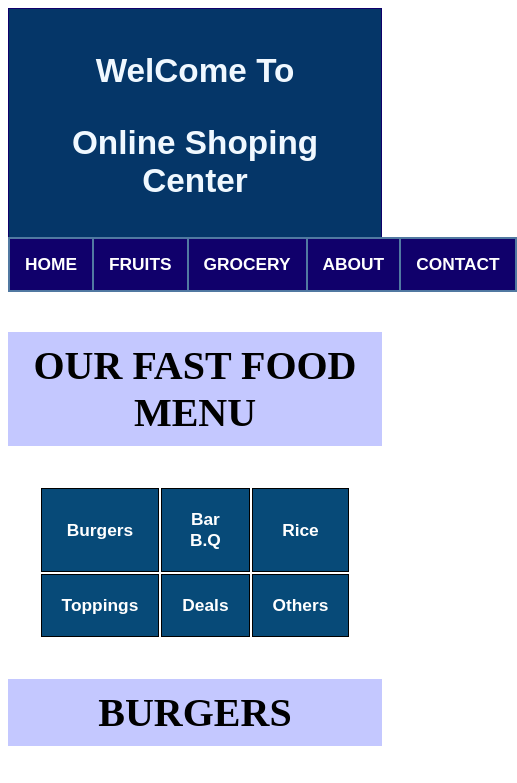
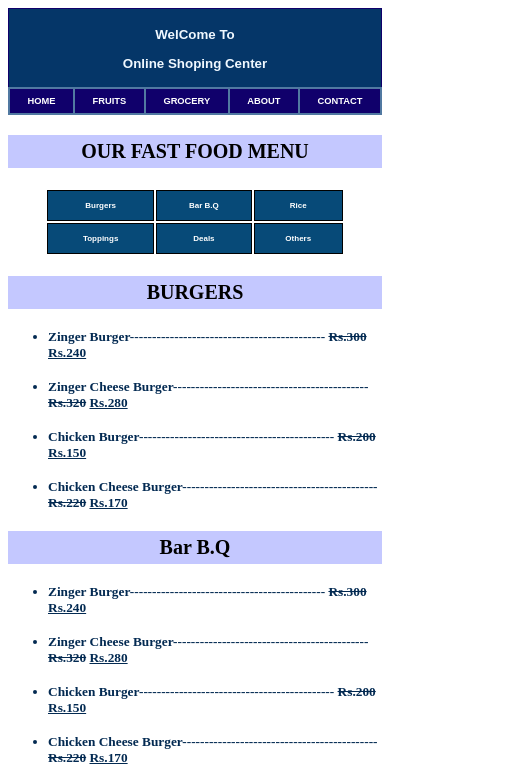
Before and after one commit to abdulrahman022/assignment_10, a plain HTML site: page index.html in a window 390 px wide. Shown: the top 783 px of the page, 517 px wide, since content can reach past the window. Drawn offline with Linux system fonts and the light colour scheme.

Commit message:
updated for mobile screens

```diff
--- a/style.css
+++ b/style.css
@@ -72,8 +72,18 @@ a {
 }
 
 @media only screen and (max-width: 600px) {
-    body {
-        zoom: 1;
-    }
+    body {zoom: 1;}
+
+    h2, h3 {font-size: 10pt;}
+
+    .sec1 {padding: 5px; }
+
+    #bar th {font-size: 7pt; padding: 7px; width: 3%;}
+
+    p { font-size: 15pt; padding: 5px;}
+
+    #menu th {font-size: 6pt;padding: 10px;}
+
+    li {font-size: 10pt;}
 
 }
```
